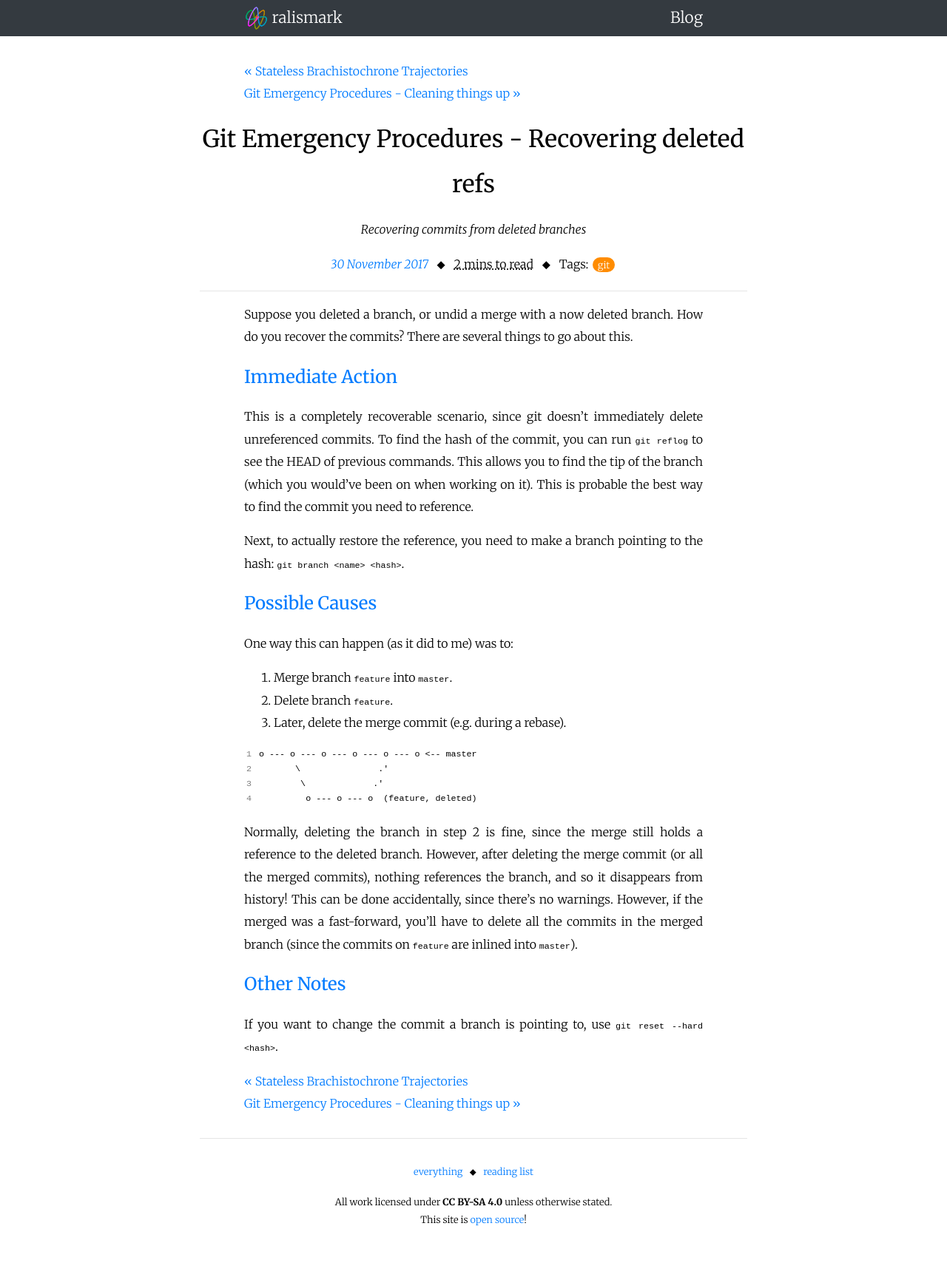
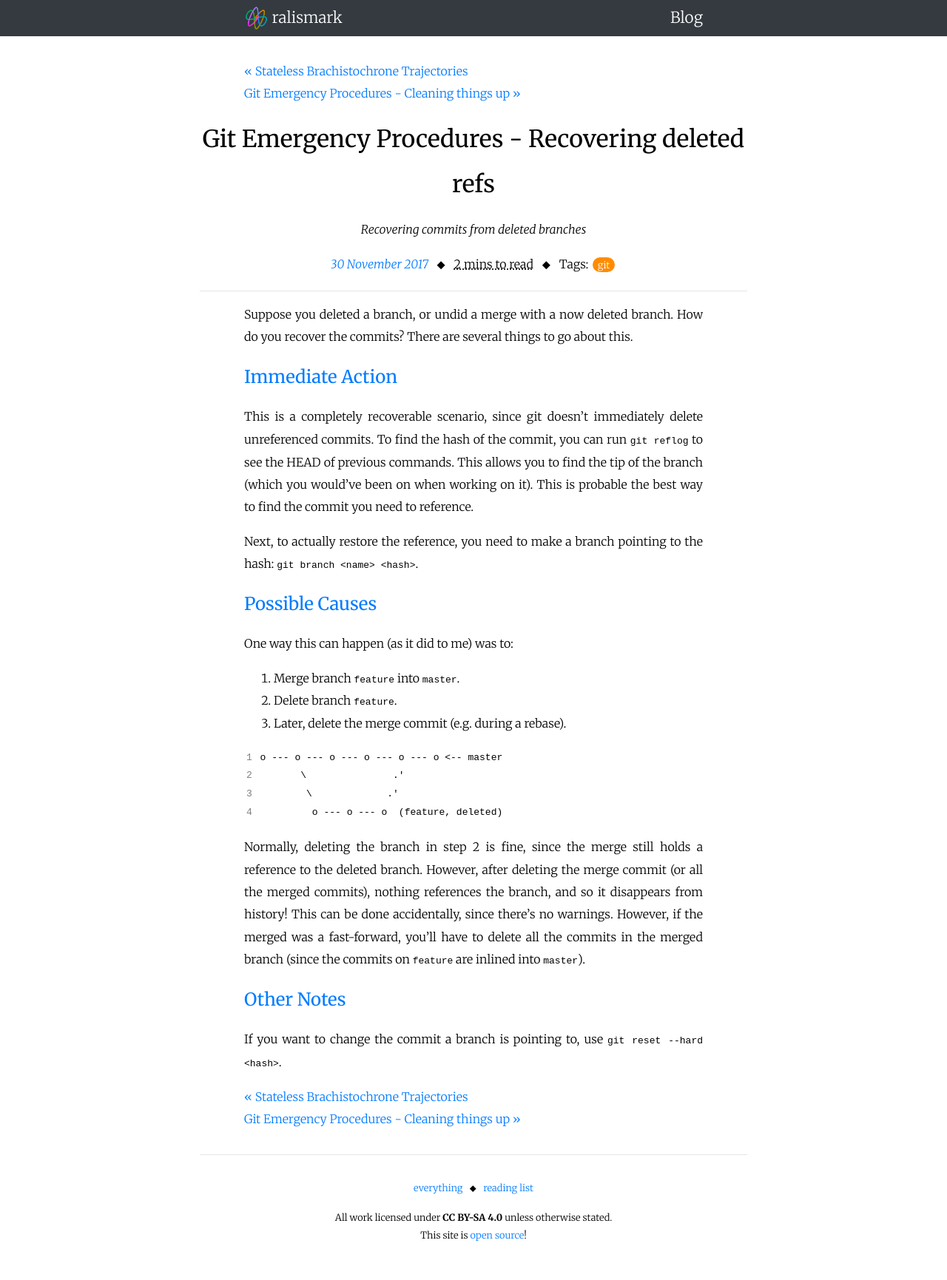
Before and after one commit to ralismark/ralismark.github.io, a Jekyll site: the page built from _posts/2017-11-30-git-ep-deleted-ref.md, in a window 1280 px wide. Shown: the whole page at 74% size. Built offline with Jekyll 4.4.1, drawn with Linux system fonts in a browser that asks for light colours; nearby versions of some CDN libraries; before the commit the page ends 1709 px from its top, so only the background shows below that.

Commit message:
Various style changes

```diff
--- a/_sass/foundation.scss
+++ b/_sass/foundation.scss
@@ -115,8 +115,7 @@
 		color: white;
 	}
 
-	@at-root #{selector-unify(&, "a:hover")}, & a:hover
-	{
+	& a:hover {
 		color: #ccc;
 		text-decoration: none;
 	}
--- a/assets/main.scss
+++ b/assets/main.scss
@@ -4,11 +4,12 @@
 @charset "utf-8";
 
 $font: lighter 1em / 1.9 "Merriweather", serif;
-$mono-font: normal 0.9em / 1.7 monospace;
+$mono-font: normal 1em / 1.9 monospace;
 $header-bg: #343a40;
 $footer-bg: rgba(127, 127, 127, 0.1);
 
 $accent: #007bff;
+$accent-alt: #aa0044;
 $hr-fg: rgba(127, 127, 127, 0.2);
 
 html {
```
